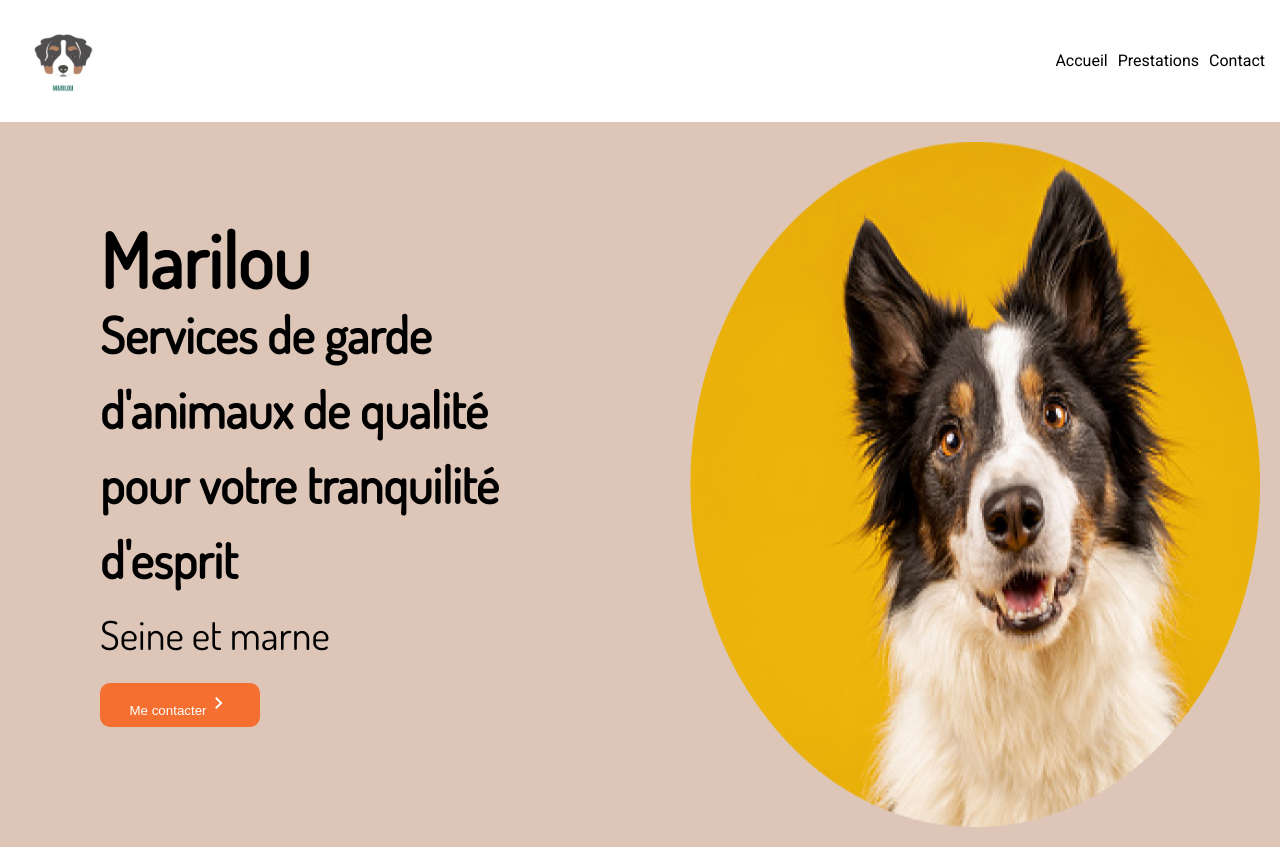
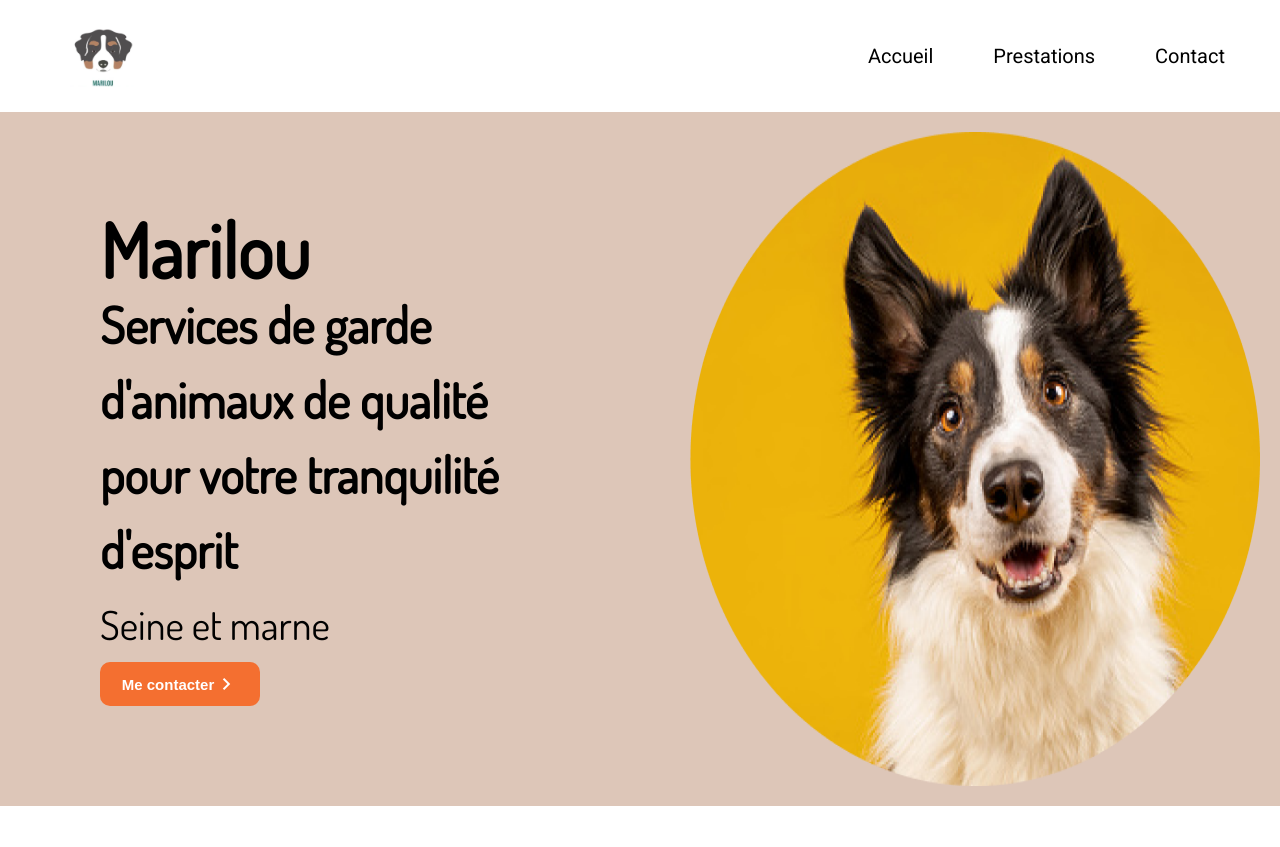
Before and after one commit to jsankare/marilou-v2, a React (Create React App) app: page / in a window 1280 px wide. After the commit the page ends 806 px from the top, so only its background shows below. Built offline with nearby package versions, Linux system fonts and the light colour scheme.

Commit message:
adjustments to fit figma

```diff
--- a/src/components/Banner/banner.css
+++ b/src/components/Banner/banner.css
@@ -1,7 +1,7 @@
 .mrl-banner {
     color: black;
     text-align: right;
-    padding: 10px;
+    padding: 5px 50px;
     justify-content: space-between;
     font-family: roboto;
     align-items: center;
@@ -17,3 +17,28 @@
     width: 68px;
     height: 62px;
 }
+
+.link_container {
+    gap: 50px;
+    transition: 0.1s;
+    opacity: 1;
+}
+
+.link_container:hover {
+    opacity: 0.5;
+}
+
+.link_container a:hover  {
+    opacity: 1;
+}
+
+a {
+    font-size: 20px;
+    font-weight: 400;
+    transition: 0.2s;
+}
+
+a:hover {
+    color: #4FD6F4;
+    font-weight: 800;
+}
--- a/src/components/Banner/index.jsx
+++ b/src/components/Banner/index.jsx
@@ -6,7 +6,7 @@ function Banner() {
     return  (
         <div className='mrl-banner flex'>
             <img src={logo} alt="Marilou logo" className='mrl-logo'/>
-            <ul className='flex'>
+            <ul className='link_container flex'>
                 <li><a href="" onClick={test}>Accueil</a></li>
                 <li><a href="">Prestations</a></li>
                 <li><a href="">Contact</a></li>
--- a/src/components/Hero/hero.css
+++ b/src/components/Hero/hero.css
@@ -6,6 +6,7 @@
 .content {
     padding: 100px;
     line-height: 75px;
+    max-width: 40%;
 }
 
 h1, h2, h3 {
@@ -34,6 +35,18 @@ h3 {
     border-radius: 10px;
     height: 44px;
     width: 160px;
+    display: flex;
+    align-items: center;
+    justify-content: center;
+    font-size: 15px;
+    font-weight: 550;
+    transition: 0.2s;
+}
+
+.cta_contact:hover {
+    filter: brightness(120%);
+    transform: scale(1.05);
+    cursor: pointer;
 }
 
 img {
```
